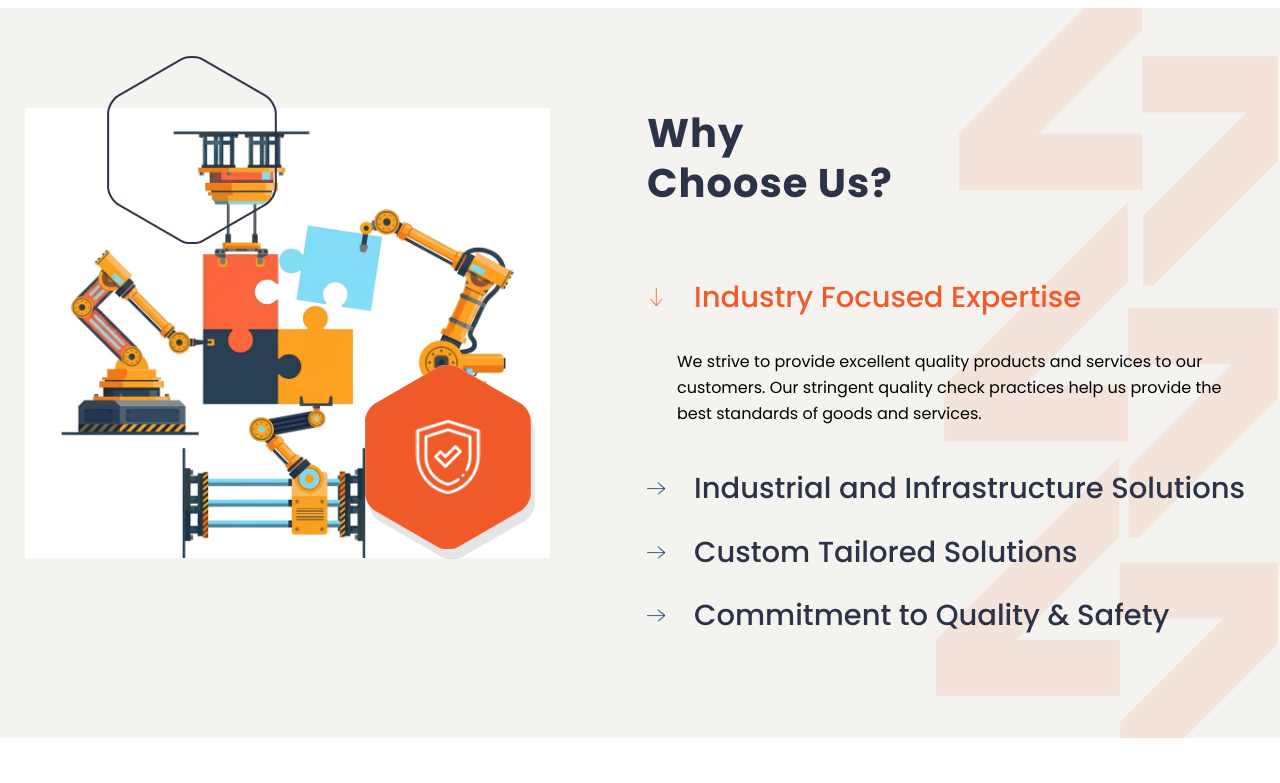
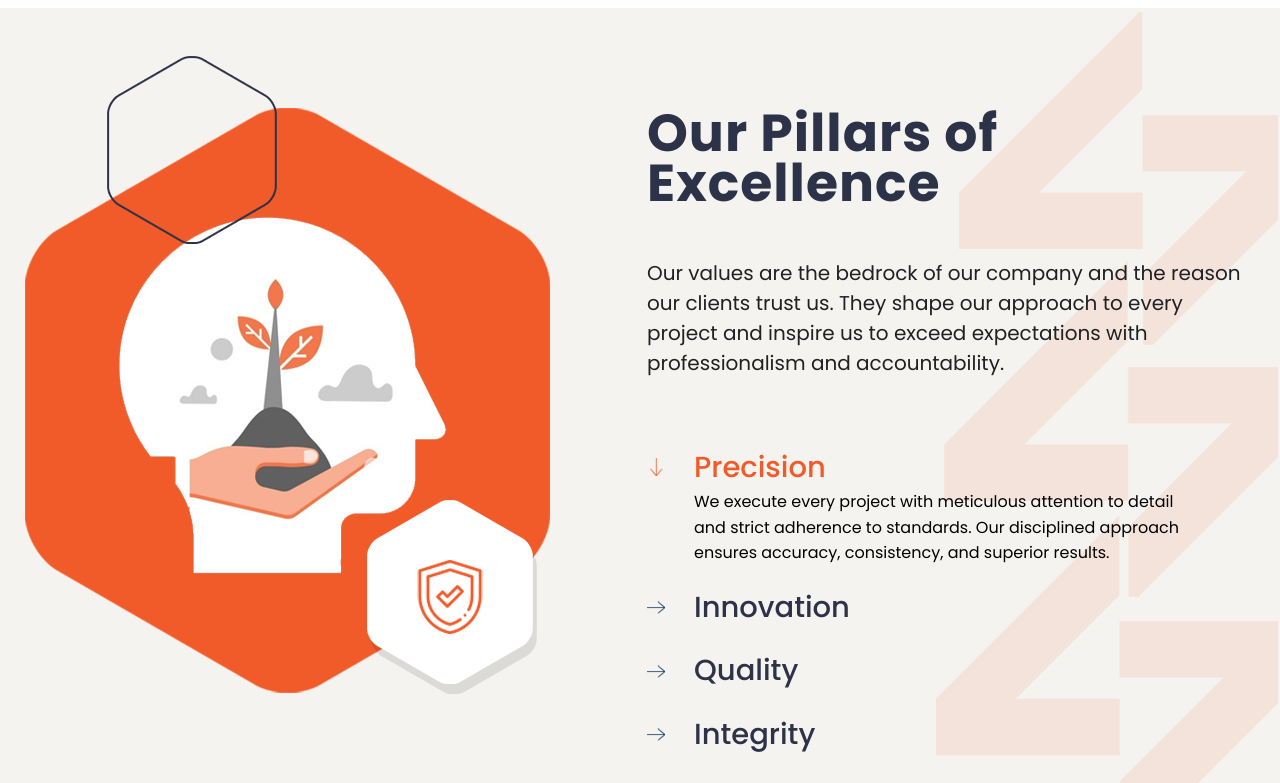
Before and after one commit to gopinathchinnaraj/energizese-frontend, a Next.js app: page / in a window 1280 px wide. Shown: the part 1197-1980 px from the top of the page. Built offline with nearby package versions, Linux system fonts and the light colour scheme.

Commit message:
added pillor ui component on home page

```diff
--- a/app/page.tsx
+++ b/app/page.tsx
@@ -5,6 +5,7 @@ import HomeContact from "@/components/home/home-contact/HomeContact";
 import WelcomeWhoAreWe from "@/components/home/welcome/WelcomeWhoAreWe";
 import WhyChooseUs from "@/components/home/why-choose-us/WhyChooseUs";
 
+import OurPillarsOfExcellence from "@/components/home/pillars/OurPillarsOfExcellence";
 
 export default function Home() {
   return (
@@ -13,6 +14,7 @@ export default function Home() {
       <Hero />
       <WelcomeWhoAreWe />
       {/* <HomeClient /> */}
+      <OurPillarsOfExcellence />
       <WhyChooseUs />
       <HomeContact />
     </div>
--- /dev/null
+++ b/components/home/pillars/OurPillarsOfExcellence.module.css
@@ -0,0 +1,199 @@
+/* Pillars of Excellence Section Styles */
+.pillarsExcellenceWrapper {
+  padding: 100px 0;
+  overflow: hidden;
+  background: #f4f3ef url(/assets/images/bg-pillars-excellence.png) no-repeat right center;
+  width: 100%;
+  position: relative;
+}
+
+.container {
+  max-width: 1405px;
+  width: 100%;
+  margin: 0 auto;
+  display: flex;
+  justify-content: space-between;
+}
+
+.pillarsExcellenceLeft {
+  max-width: 527px;
+  width: 100%;
+  margin-right: 95px;
+}
+
+.imgHolder {
+  position: relative;
+}
+
+.frameAnimo {
+  width: 100%;
+  position: absolute;
+  top: -29px;
+  left: 43px;
+  pointer-events: none;
+}
+
+.img1 {
+  max-width: 33%;
+  position: absolute;
+  top: -23px;
+  left: 39px;
+  transition: transform 0.1s ease-out;
+}
+
+.img2 {
+  max-width: 33%;
+  position: absolute;
+  bottom: -1px;
+  right: 15px;
+}
+
+.pillarsExcellenceRight {
+  max-width: 783px;
+  width: 100%;
+}
+
+.heading {
+  font-family: var(--font-poppins), "Poppins", sans-serif;
+  font-size: 52px;
+  font-weight: 700;
+  letter-spacing: 1px;
+  line-height: 50px;
+  display: block;
+  color: var(--color-blue, #2c3248);
+  margin: 0;
+}
+
+.description {
+  font-size: 20px;
+  font-weight: 400;
+  color: #202124;
+  margin: 50px 0 0;
+  display: block;
+  font-family: var(--font-poppins), "Poppins", sans-serif;
+  line-height: 1.5;
+}
+
+.tabWrapper {
+  margin: 68px 0 0;
+}
+
+.btnTab {
+  font-size: 29px;
+  color: var(--color-blue, #2c3248);
+  margin: 20px 0 0;
+  padding: 0 0 0 47px;
+  position: relative;
+  cursor: pointer;
+  font-family: var(--font-poppins), "Poppins", sans-serif;
+  font-weight: 500;
+  user-select: none;
+  transition: color 0.2s ease;
+  display: flex;
+  align-items: center;
+}
+
+.btnTab::before {
+  content: "";
+  background: url(/assets/images/icon-tab.png) no-repeat center center;
+  width: 18px;
+  height: 13px;
+  position: absolute;
+  top: 0;
+  bottom: 0;
+  left: 0;
+  margin: auto;
+  transition: all 0.1s linear;
+}
+
+.btnTabActive {
+  color: var(--color-orange, #f15b29) !important;
+}
+
+.btnTabActive::before {
+  height: 18px;
+  background: url(/assets/images/icon-tab-active.png) no-repeat center center;
+  transform: rotate(0deg);
+}
+
+.tabContent {
+  font-size: 16px;
+  color: #000;
+  padding: 0px 47px;
+  font-family: var(--font-poppins), "Poppins", sans-serif;
+  font-weight: 400;
+  line-height: 1.6;
+  overflow: hidden;
+  transition: all 0.3s ease-in-out;
+}
+
+.tabContent p {
+  margin: 0;
+}
+
+/* Responsive Media Queries */
+@media screen and (max-width: 1420px) {
+  .container {
+    padding-left: 25px;
+    padding-right: 25px;
+  }
+}
+
+@media screen and (max-width: 1024px) {
+  .pillarsExcellenceLeft {
+    margin-right: 50px;
+  }
+}
+
+@media screen and (max-width: 768px) {
+  .pillarsExcellenceWrapper {
+    padding: 50px 0;
+  }
+  .container {
+    flex-direction: column;
+  }
+  .pillarsExcellenceLeft {
+    margin: 0 auto;
+    padding-top: 50px;
+    max-width: 100%;
+    width: auto;
+  }
+  .img1 {
+    position: absolute;
+    top: 0;
+    left: 0;
+  }
+  .img2 {
+    position: absolute;
+    bottom: 0;
+    right: 0;
+  }
+  .pillarsExcellenceRight {
+    padding: 50px 0 0;
+  }
+  .heading {
+    font-size: 36px;
+  }
+  .btnTab {
+    font-size: 28px;
+  }
+  .tabWrapper {
+    margin: 30px 0 0;
+  }
+  .tabContent {
+    font-size: 20px;
+  }
+}
+
+@media screen and (max-width: 576px) {
+  .heading {
+    font-size: 28px;
+  }
+  .btnTab {
+    font-size: 22px;
+  }
+  .tabContent {
+    font-size: 18px;
+    line-height: 28px;
+  }
+}
--- /dev/null
+++ b/components/home/pillars/OurPillarsOfExcellence.tsx
@@ -0,0 +1,154 @@
+"use client";
+
+import React, { useState, useRef, useEffect } from "react";
+import Image from "next/image";
+import styles from "./OurPillarsOfExcellence.module.css";
+
+interface PillarItem {
+  id: string;
+  title: string;
+  content: string;
+}
+
+const pillars: PillarItem[] = [
+  {
+    id: "precision",
+    title: "Precision",
+    content:
+      "We execute every project with meticulous attention to detail and strict adherence to standards. Our disciplined approach ensures accuracy, consistency, and superior results.",
+  },
+  {
+    id: "innovation",
+    title: "Innovation",
+    content:
+      "We embrace forward-thinking solutions and advanced technologies. By continuously evolving, we deliver smarter, more efficient outcomes for our clients.",
+  },
+  {
+    id: "quality",
+    title: "Quality",
+    content:
+      "Excellence is embedded in everything we do. From planning to delivery, we ensure durability, reliability, and outstanding performance.",
+  },
+  {
+    id: "integrity",
+    title: "Integrity",
+    content:
+      "Trust is the foundation of our partnerships. We operate with transparency, accountability, and unwavering ethical principles.",
+  },
+];
+
+export default function OurPillarsOfExcellence() {
+  const [activeIndex, setActiveIndex] = useState<number | null>(0);
+  const [parallaxOffset, setParallaxOffset] = useState({ x: 0, y: 0 });
+  const sectionRef = useRef<HTMLElement>(null);
+
+  useEffect(() => {
+    const handleMouseMove = (e: MouseEvent) => {
+      if (!sectionRef.current) return;
+      if (window.innerWidth <= 768) return;
+      const rect = sectionRef.current.getBoundingClientRect();
+      if (
+        e.clientX >= rect.left &&
+        e.clientX <= rect.right &&
+        e.clientY >= rect.top &&
+        e.clientY <= rect.bottom
+      ) {
+        const centerX = rect.left + rect.width / 2;
+        const centerY = rect.top + rect.height / 2;
+        const moveX = (e.clientX - centerX) * 0.04;
+        const moveY = (e.clientY - centerY) * 0.04;
+        setParallaxOffset({ x: moveX, y: moveY });
+      }
+    };
+
+    window.addEventListener("mousemove", handleMouseMove);
+    return () => window.removeEventListener("mousemove", handleMouseMove);
+  }, []);
+
+  const toggleTab = (index: number) => {
+    setActiveIndex((prev) => (prev === index ? null : index));
+  };
+
+  return (
+    <section
+      ref={sectionRef}
+      className={`pillars-excellence-wrapper common-wrapper ${styles.pillarsExcellenceWrapper}`}
+    >
+      <div className={`container ${styles.container}`}>
+        <div className={`pillars-excellence-left ${styles.pillarsExcellenceLeft}`}>
+          <div className={`img-holder ${styles.imgHolder}`}>
+            <figure style={{ margin: 0, padding: 0 }}>
+              <Image
+                src="/uploads/3f7e4530b800e3d2.png"
+                width={525}
+                height={585}
+                alt="Core Value"
+                priority
+              />
+            </figure>
+            <div className={`frame-animo scene ${styles.frameAnimo}`}>
+              <figure
+                className={`img1 ${styles.img1}`}
+                style={{
+                  transform: `translate3d(${parallaxOffset.x}px, ${parallaxOffset.y}px, 0)`,
+                  margin: 0,
+                  padding: 0,
+                }}
+              >
+                <Image
+                  width={170}
+                  height={188}
+                  src="/assets/images/img-hexagon.png"
+                  alt="Core Value"
+                />
+              </figure>
+            </div>
+            <figure className={`img2 ${styles.img2}`} style={{ margin: 0, padding: 0 }}>
+              <Image
+                src="/assets/images/icon-core-value-sub2.png"
+                width={170}
+                height={194}
+                alt="Core Value"
+              />
+            </figure>
+          </div>
+        </div>
+
+        <div className={`pillars-excellence-right bottom-in ${styles.pillarsExcellenceRight}`}>
+          <h2 className={styles.heading}>
+            Our Pillars of <br /> Excellence
+          </h2>
+          <span className={styles.description}>
+            Our values are the bedrock of our company and the reason our clients trust us.
+            They shape our approach to every project and inspire us to exceed expectations with professionalism and accountability.
+          </span>
+
+          <div className={`tab-wrapper ${styles.tabWrapper}`}>
+            {pillars.map((pillar, index) => {
+              const isActive = activeIndex === index;
+              return (
+                <React.Fragment key={pillar.id}>
+                  <div
+                    onClick={() => toggleTab(index)}
+                    className={`btn-tab ${styles.btnTab} ${
+                      isActive ? `active ${styles.btnTabActive}` : ""
+                    }`}
+                  >
+                    {pillar.title}
+                  </div>
+                  <div
+                    className={`tab-content ${styles.tabContent} ${
+                      isActive ? "block" : "hidden"
+                    }`}
+                  >
+                    <p>{pillar.content}</p>
+                  </div>
+                </React.Fragment>
+              );
+            })}
+          </div>
+        </div>
+      </div>
+    </section>
+  );
+}
```
